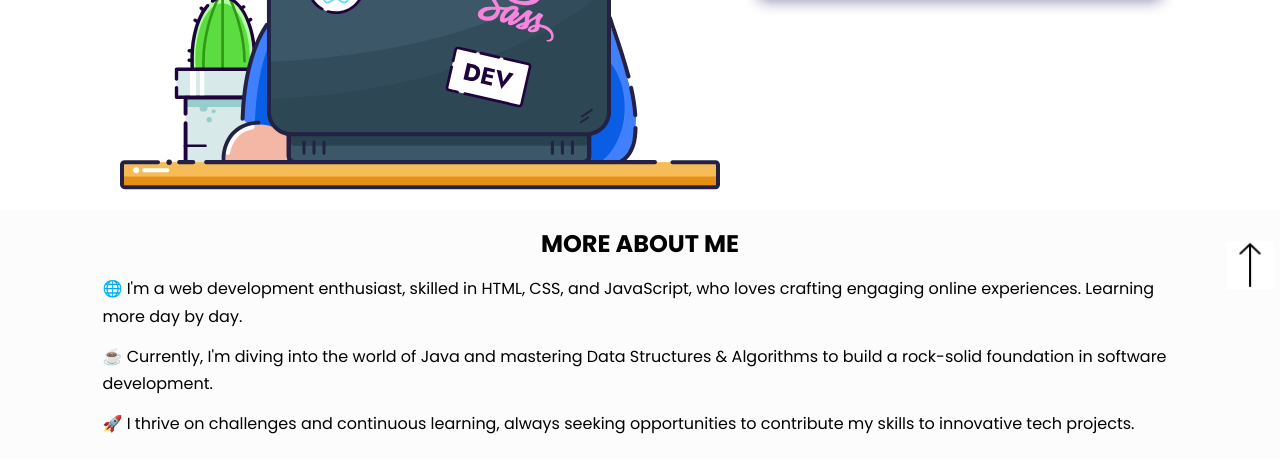
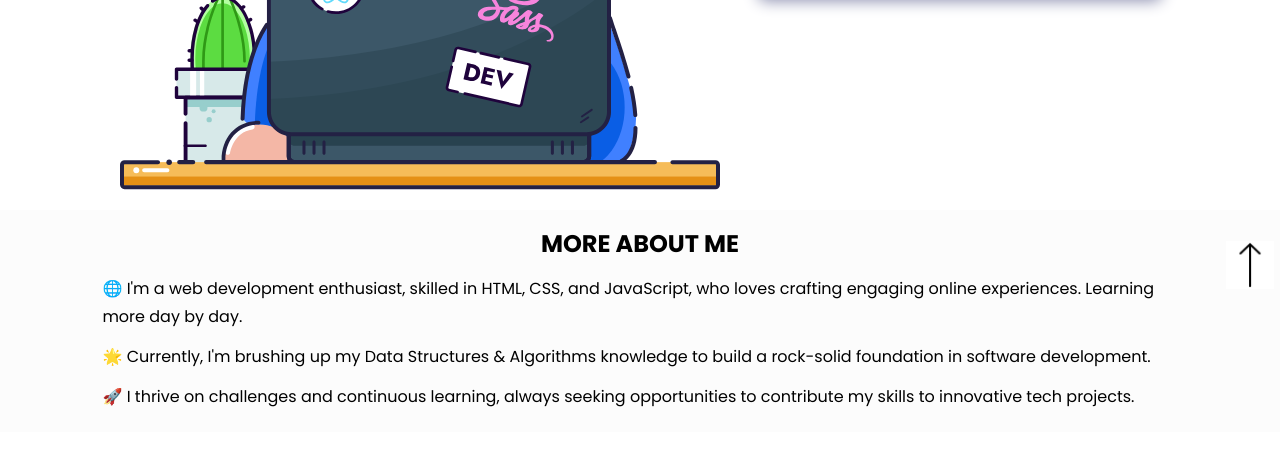
Before and after one commit to PranjalTripathi2003/personal-portfolio-site, a plain HTML site: page index.html in a window 1280 px wide. Shown: the part 480-949 px from the top of the page. Drawn offline with nearby package versions, Linux system fonts and the light colour scheme.

Commit message:
Updated "More about" section

```diff
--- a/index.html
+++ b/index.html
@@ -39,9 +39,7 @@
   <!-- Hero Section -->
   <section class="hero" id="about">
     <div>
-      <img
-      src="assets\icons\john-doe.svg"
-      alt="john-doe" loading="lazy" class="hero-img" />
+      <img src="assets\icons\john-doe.svg" alt="john-doe" loading="lazy" class="hero-img" />
     </div>
 
     <div class="bio animate__animated animate__shakeX">
@@ -61,7 +59,7 @@
       experiences. Learning more day by day.
     </p>
     <p>
-      ☕ Currently, I'm diving into the world of Java and mastering Data Structures & Algorithms to build a rock-solid
+      🌟 Currently, I'm brushing up my Data Structures & Algorithms knowledge to build a rock-solid
       foundation in software development.
     </p>
     <p>
@@ -140,10 +138,10 @@
   <!-- Social accounts - Fixed to the right -->
   <div class="socials">
 
-    <a href="https://www.instagram.com/_pt1711/" target="_blank"><img src="assets/icons/icons8-instagram.gif" alt="Instagram" loading="lazy"
-        class="socicon" /></a>
-    <a href="https://www.linkedin.com/in/pranjaltripathi2003/" target="_blank"><img src="assets/icons/icons8-linkedin.gif" alt="Linkedin" loading="lazy"
-        class="socicon" /></a>
+    <a href="https://www.instagram.com/_pt1711/" target="_blank"><img src="assets/icons/icons8-instagram.gif"
+        alt="Instagram" loading="lazy" class="socicon" /></a>
+    <a href="https://www.linkedin.com/in/pranjaltripathi2003/" target="_blank"><img
+        src="assets/icons/icons8-linkedin.gif" alt="Linkedin" loading="lazy" class="socicon" /></a>
     <a href="https://github.com/PranjalTripathi2003" target="_blank">
       <img src="assets/icons/icons8-github.gif" alt="Github" class="socicon" />
     </a>
```
